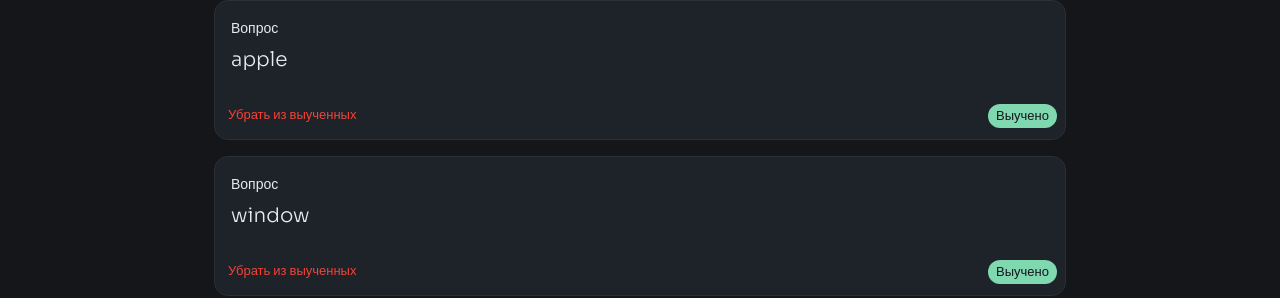
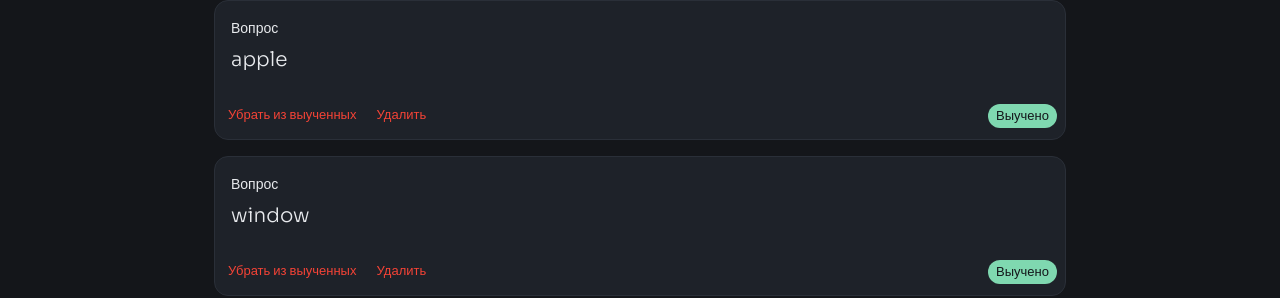
Before and after one commit to deylon999/pdf-flashcards, a React (Vite) app in the folder frontend/: page /decks/1 in a window 1280 px wide. Shown: the part 502-800 px from the top of the page. Built offline with nearby package versions, Linux system fonts and the light colour scheme.

Commit message:
удаление карточки

```diff
--- /dev/null
+++ b/frontend/src/features/remove-card/index.ts
@@ -0,0 +1 @@
+export { RemoveCardButton } from './ui/RemoveCardButton';
--- /dev/null
+++ b/frontend/src/features/remove-card/ui/RemoveCardButton.tsx
@@ -0,0 +1,13 @@
+import { Button } from '@mui/material';
+
+type Props = {
+  onRemove: () => void;
+};
+
+export function RemoveCardButton({ onRemove }: Props) {
+  return (
+    <Button size="small" color="error" onClick={onRemove}>
+      Удалить
+    </Button>
+  );
+}
--- a/frontend/src/pages/deck/DeckPage.tsx
+++ b/frontend/src/pages/deck/DeckPage.tsx
@@ -1,16 +1,17 @@
 import { Link, useNavigate, useParams } from 'react-router-dom';
-import { Button, Typography } from '@mui/material';
+import { Box, Button, Typography } from '@mui/material';
 import { useDecks } from '@/entities/deck';
 import { CardView } from '@/entities/card';
 import { CardForm } from '@/features/add-card';
 import { Trainer } from '@/features/train-deck';
 import { ToggleLearnedButton } from '@/features/toggle-learned';
+import { RemoveCardButton } from '@/features/remove-card';
 import { EmptyState } from '@/shared/ui';
 
 export function DeckPage() {
   const { id } = useParams();
   const navigate = useNavigate();
-  const { decks, addCard, toggleLearned } = useDecks();
+  const { decks, addCard, toggleLearned, removeCard } = useDecks();
   const deck = decks.find(deck => deck.id === id);
 
   if (!deck) {
@@ -48,7 +49,12 @@ export function DeckPage() {
           <CardView
             key={card.id}
             card={card}
-            actions={<ToggleLearnedButton learned={card.learned} onToggle={() => toggleLearned(deck.id, card.id)} />}
+            actions={
+              <Box sx={{ display: 'flex', gap: 1 }}>
+                <ToggleLearnedButton learned={card.learned} onToggle={() => toggleLearned(deck.id, card.id)} />
+                <RemoveCardButton onRemove={() => removeCard(deck.id, card.id)} />
+              </Box>
+            }
           />
         ))
       )}
```
Also changed, not shown: 1 other file (tests, documents, lock files or other folders).
